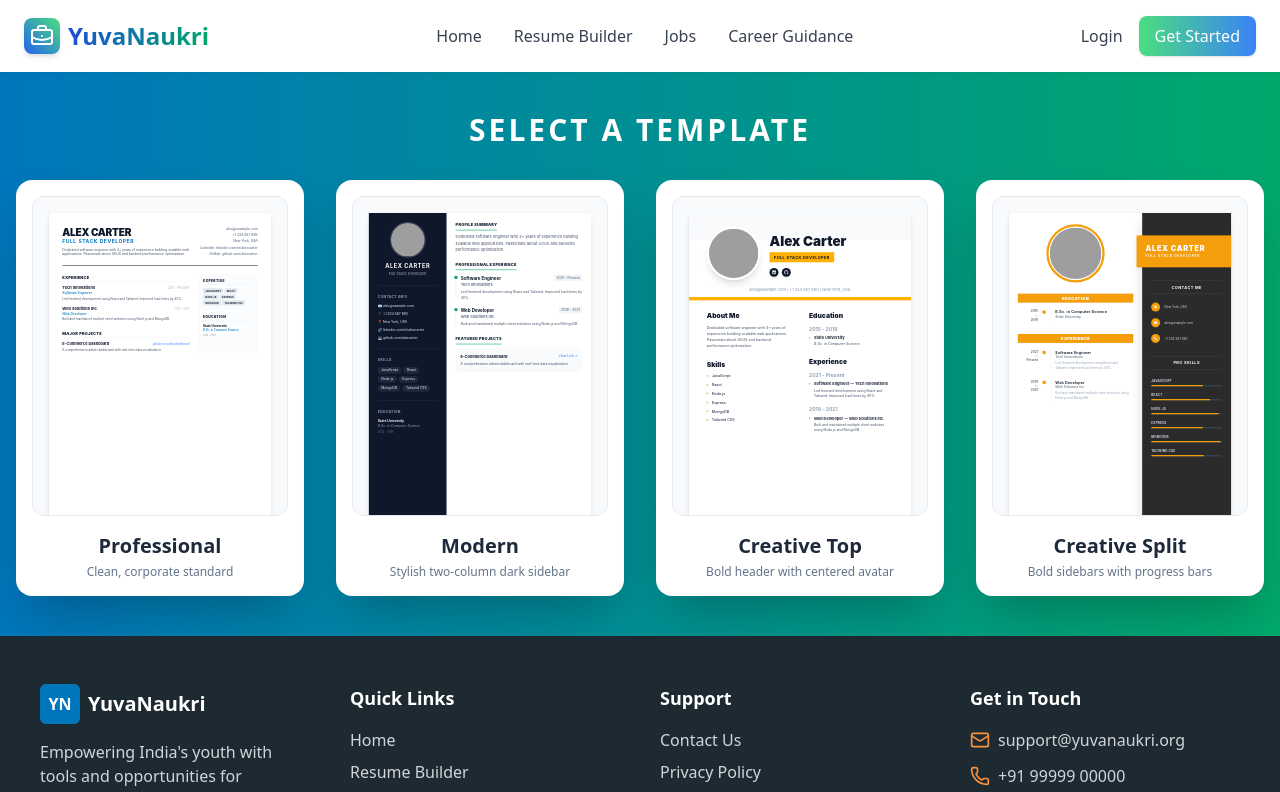
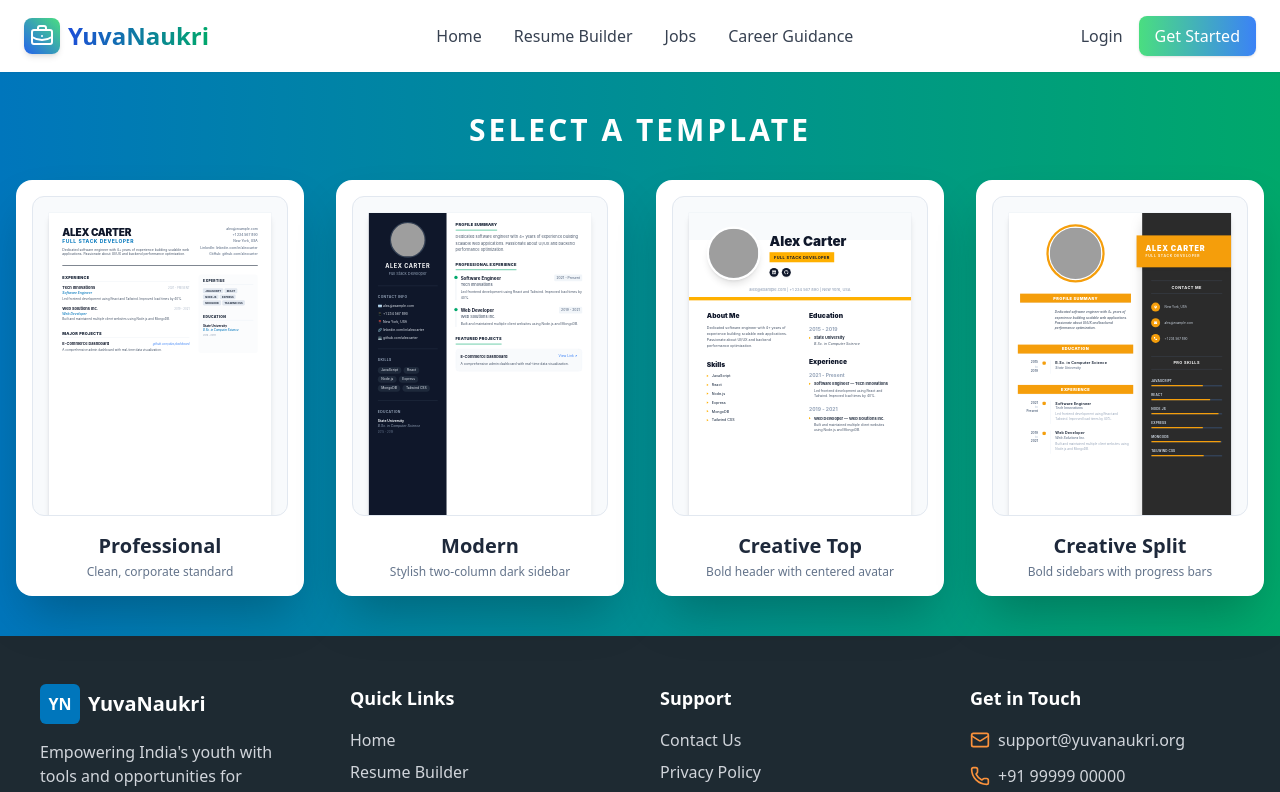
Before and after one commit to talhaaa16/resume-builder, a React (Create React App) app in the folder frontend/: page /resume-builder in a window 1280 px wide. Shown: the top 792 px of the page. Built offline with nearby package versions, Linux system fonts and the light colour scheme; sample sign-in values are in the browser's storage; grey boxes are pictures that could not be loaded.

Commit message:
add profile summary section to split template

```diff
--- a/frontend/src/components/templates/Creative2Template.jsx
+++ b/frontend/src/components/templates/Creative2Template.jsx
@@ -24,6 +24,22 @@ export default function Creative2Template({ form, resumeRef }) {
              )}
            </div>
         </div>
+
+        {/* Summary */}
+        {form.personalInfo.summary && (
+          <div className="mb-12 px-2">
+             <div className="text-center font-black tracking-widest uppercase text-white py-1.5 mb-6 text-sm shadow-sm" style={{ backgroundColor: themeColor }}>Profile Summary</div>
+             <div className="flex gap-4">
+                <div className="w-16 shrink-0"></div>
+                <div className="w-3 h-3 mt-1 rounded bg-slate-400 shrink-0 opacity-0"></div> {/* Spacer to align with timeline dots below */}
+                <div className="pl-4 w-full">
+                  <p className="text-slate-600 italic text-[11.5px] leading-[1.7] whitespace-pre-wrap font-medium">
+                    {form.personalInfo.summary}
+                  </p>
+                </div>
+             </div>
+          </div>
+        )}
 
         {/* Education */}
         {form.education.some(e => e.school) && (
```
